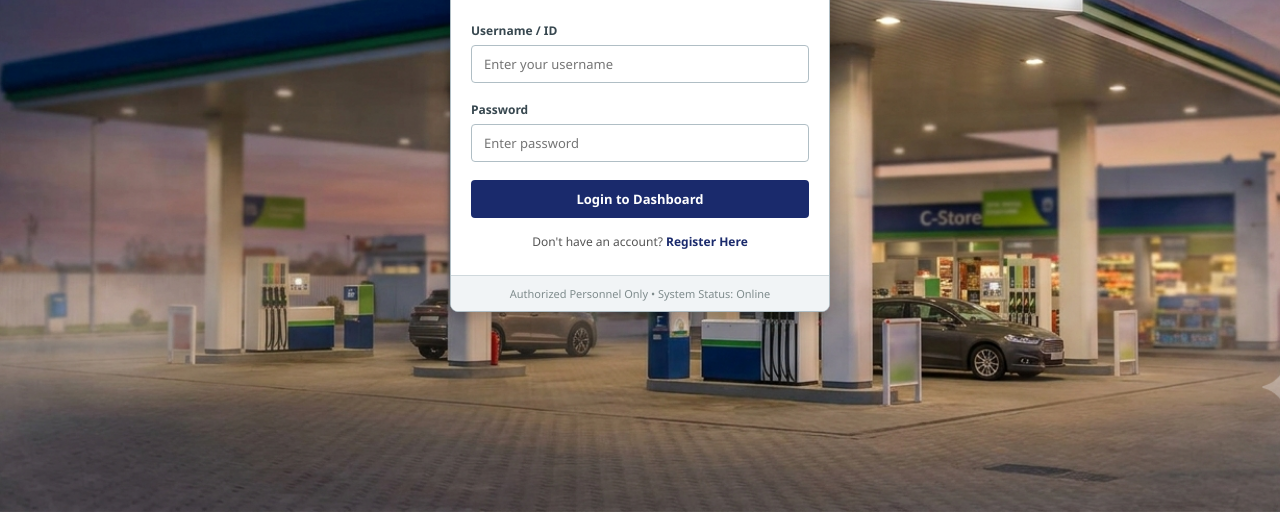
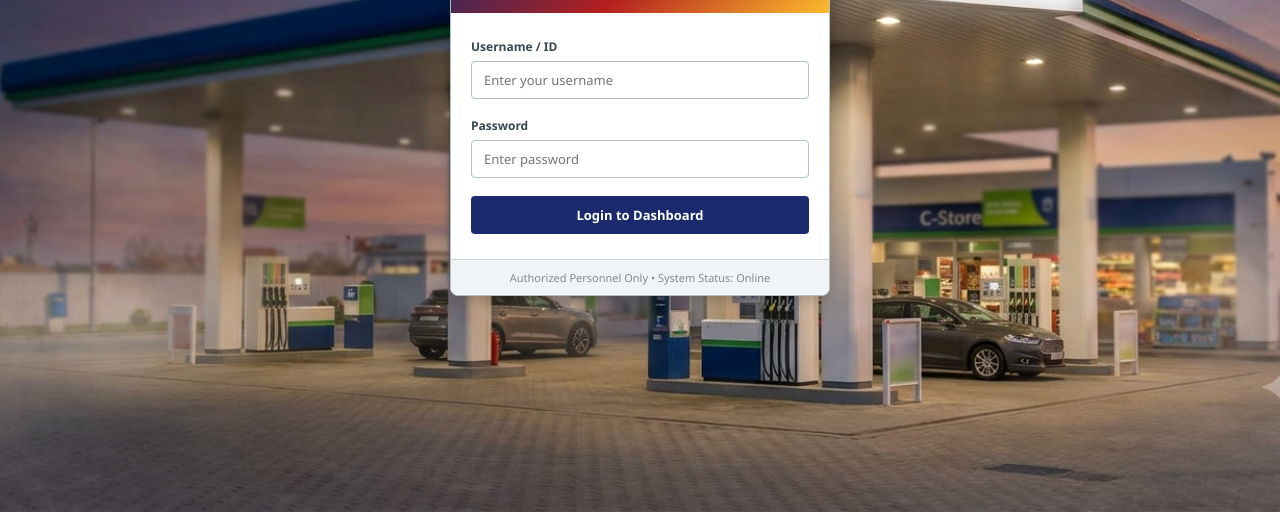
Before and after one commit to AftabBhatti066/Petrol-Pump-Inventory-system, a website: page public/login.html in a window 1280 px wide. Shown: the part 288-800 px from the top of the page. Drawn offline with Linux system fonts and the light colour scheme.

Commit message:
Updated background styling and gradient design

```diff
--- a/public/login.html
+++ b/public/login.html
@@ -177,9 +177,9 @@
                 <button type="submit" class="btn-login">Login to Dashboard</button>
             </form>
 
-            <div class="register-link">
+            <!-- <div class="register-link">
                 Don't have an account? <a href="register.html">Register Here</a>
-            </div>
+            </div> -->
         </div>
 
         <div class="login-footer">
```
